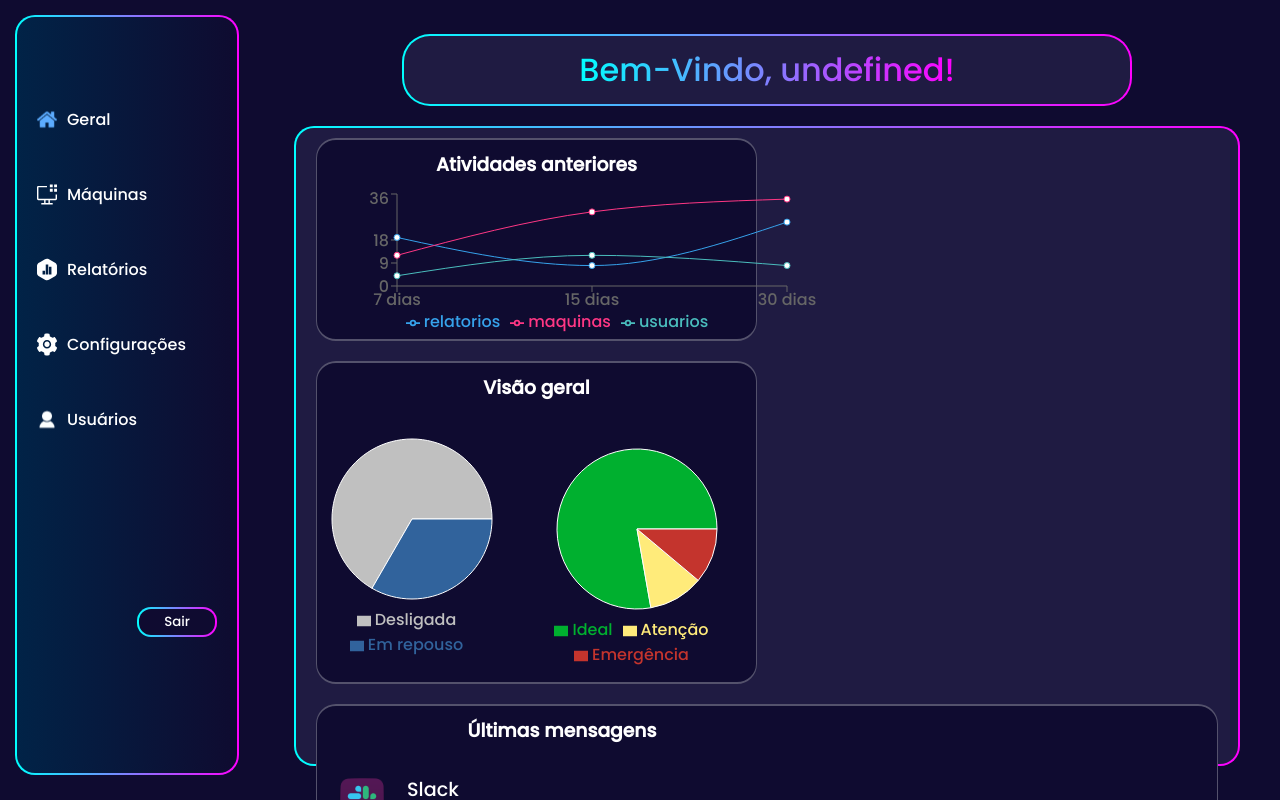
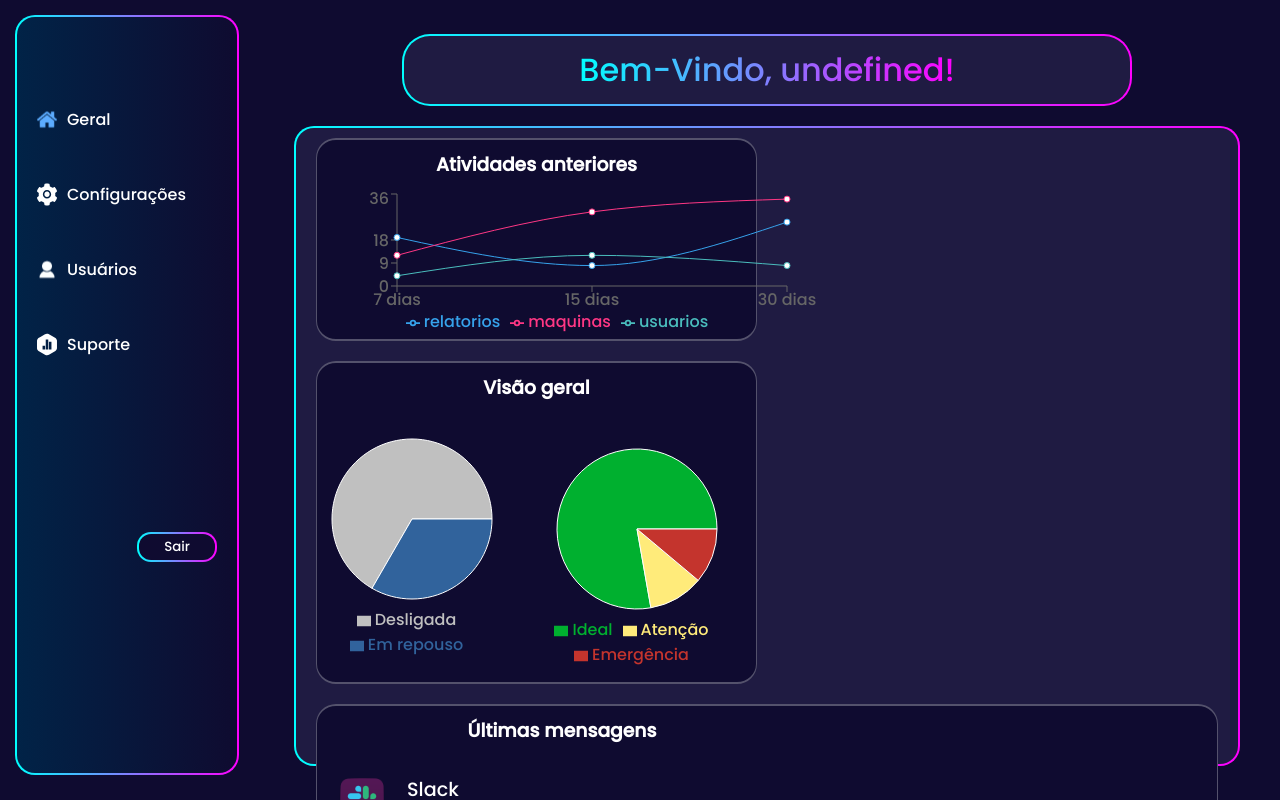
Before and after one commit to julianaesteves/projeto-p.i-onhome-site, a React (Create React App) app in the folder projeto-react/onhome/: page /dashboard in a window 1280 px wide. Shown: the top 800 px of the page. Built offline with nearby package versions, Linux system fonts and the light colour scheme.

Commit message:
ajustando menus

```diff
--- a/projeto-react/onhome/src/components/Header/index.jsx
+++ b/projeto-react/onhome/src/components/Header/index.jsx
@@ -23,7 +23,7 @@ const Header = () => {
                 </nav>
                 <div className="rl-login">
                     <Link to={"/login"}><button className='rl-btn-login'>Login</button></Link>
-                    <button className='rl-btn-registrar'><LinkScroll to='contact--container' smooth={true} duration={1000}>Registrar-se</LinkScroll></button>
+                    <button className='rl-btn-registrar'><LinkScroll to='contact' smooth={true} duration={1000}>Registrar-se</LinkScroll></button>
                 </div>
             </div>
             <nav className="rl-navigation rl-transparent">
--- a/projeto-react/onhome/src/pages/Dashboard/Components/Menu/index.jsx
+++ b/projeto-react/onhome/src/pages/Dashboard/Components/Menu/index.jsx
@@ -11,14 +11,7 @@ const Menu = ({ handleChosenItem }) => {
             description: "Geral",
             iconUrl: '/icons/homeMenu.svg'
         },
-        {
-            description: "Máquinas",
-            iconUrl: '/icons/monitorMenu.svg'
-        },
-        {
-            description: "Relatórios",
-            iconUrl: '/icons/dashMenu.svg'
-        },
+
         {
             description: "Configurações",
             iconUrl: '/icons/cogMenu.svg'
@@ -26,6 +19,10 @@ const Menu = ({ handleChosenItem }) => {
         {
             description: "Usuários",
             iconUrl: '/icons/userMenu.svg'
+        },
+        {
+            description: "Suporte",
+            iconUrl: '/icons/dashMenu.svg'
         },
     ]
 
--- a/projeto-react/onhome/src/pages/Dashboard/index.jsx
+++ b/projeto-react/onhome/src/pages/Dashboard/index.jsx
@@ -21,11 +21,10 @@ const Dashboard = () => {
         const chosenItem = chosen.target.innerText
         switch (chosenItem) {
             case "Geral":
-                setChosenComponent(<Home />)
-                break
-            case "Máquinas":
                 setChosenComponent(<Maquinas />)
                 break
+            case "Suporte":
+                navigate("/suporte")
             case "Relatórios":
                 setChosenComponent(<Reports />)
                 break
@@ -36,7 +35,7 @@ const Dashboard = () => {
                 setChosenComponent(<Usuarios />)
                 break
             default:
-                setChosenComponent(<Home/>)
+                setChosenComponent(<Maquinas />)
         }
     }
 
```
